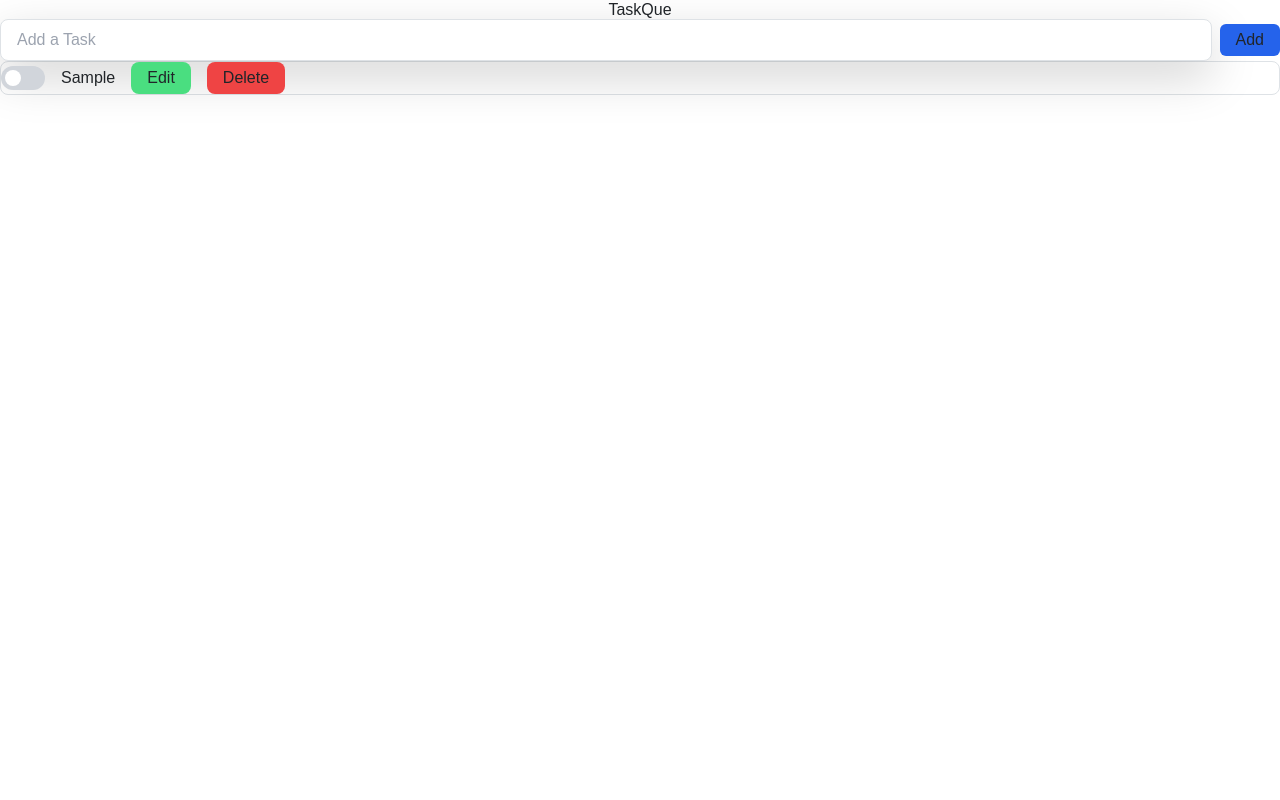
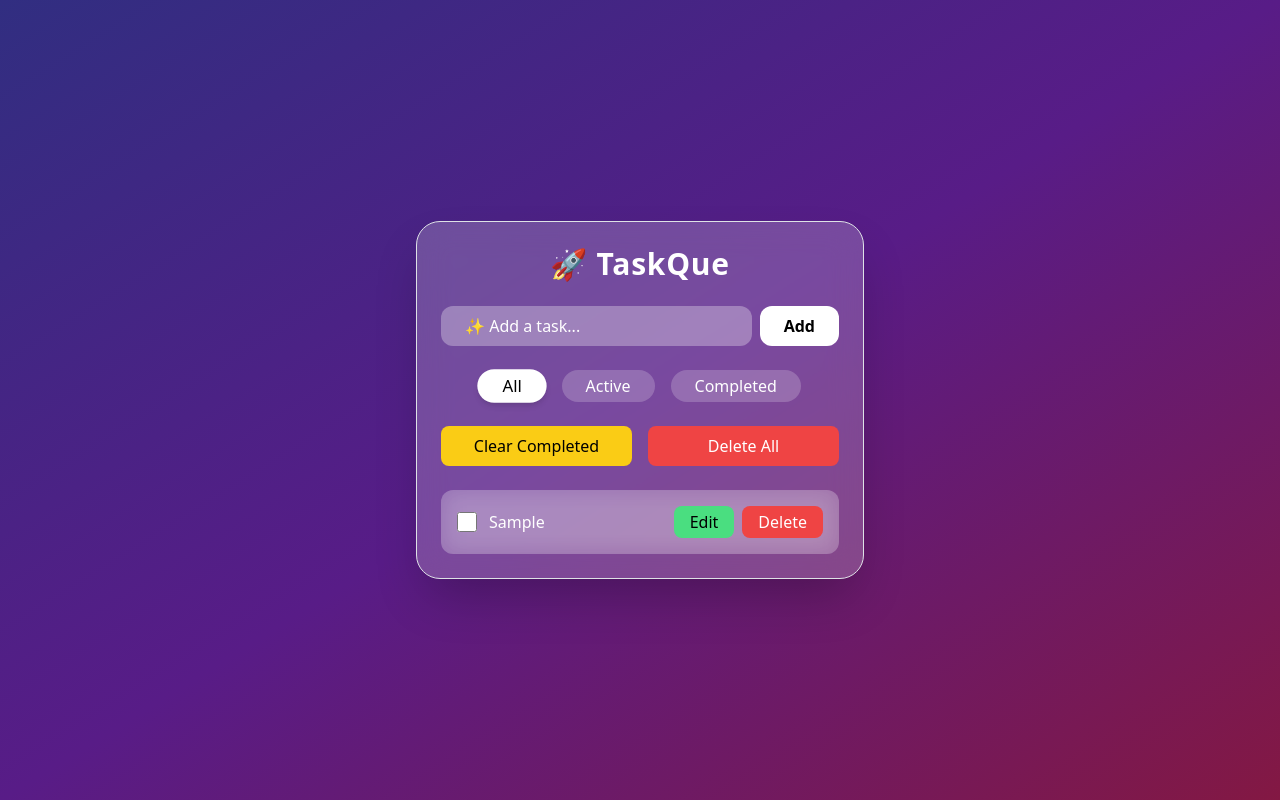
Before and after one commit to Ig-Ronit/TaskQue, a React (Create React App) app: page / in a window 1280 px wide. Both pictures are taken after typing "Sample" into the empty fields and a click on the button "Add". Built offline with nearby package versions, Linux system fonts and the light colour scheme.

Commit message:
code and UI upgrade

```diff
--- a/src/App.js
+++ b/src/App.js
@@ -1,26 +1,77 @@
 import "./styles.css";
-import { useEffect, useState } from "react";
 import TaskInput from "./Components/TaskInput";
 import TaskList from "./Components/TaskList";
+import UseTasks from "./Components/UseTasks";
 
 export default function App() {
-  const [tasks, setTasks] = useState(() => {
-    const stored = localStorage.getItem("tasks");
-    return stored ? JSON.parse(stored) : [];
-  });
-  useEffect(() => {
-    localStorage.setItem("tasks", JSON.stringify(tasks));
-  }, [tasks]);
-  const [editTask, setEditTask] = useState(null);
+  const {
+    setTasks,
+    filter,
+    setFilter,
+    editTask,
+    setEditTask,
+    filteredTasks,
+    handleClearCompleted,
+    handleDeleteAll,
+  } = UseTasks();
+
   return (
-    <div className="App">
-      <h2>TaskQue</h2>
-      <TaskInput
-        setTasks={setTasks}
-        editTask={editTask}
-        setEditTask={setEditTask}
-      />
-      <TaskList tasks={tasks} setTasks={setTasks} setEditTask={setEditTask} />
+    <div className="min-h-screen bg-gradient-to-br from-indigo-900 via-purple-900 to-pink-900 flex items-center justify-center p-4">
+      <div className="backdrop-blur-lg bg-white/20 border border-white/30 shadow-2xl rounded-3xl p-6 w-full max-w-md text-white">
+        <h2 className="text-3xl font-bold text-center mb-6 tracking-wide">
+          🚀 TaskQue
+        </h2>
+
+        <TaskInput
+          setTasks={setTasks}
+          editTask={editTask}
+          setEditTask={setEditTask}
+        />
+
+        {/* Filters */}
+        <div className="flex justify-center gap-3 mt-6">
+          {["all", "active", "completed"].map((type) => (
+            <button
+              key={type}
+              onClick={() => setFilter(type)}
+              className={`px-4 py-1 rounded-full capitalize transition-all duration-300
+              ${
+                filter === type
+                  ? "bg-white text-black shadow-md scale-105"
+                  : "bg-white/20 hover:bg-white/30"
+              }`}
+            >
+              {type}
+            </button>
+          ))}
+        </div>
+
+        {/* Actions */}
+        <div className="flex justify-between mt-6 gap-3">
+          <button
+            onClick={handleClearCompleted}
+            className="flex-1 bg-yellow-400 text-black py-2 rounded-lg hover:scale-105 transition"
+          >
+            Clear Completed
+          </button>
+
+          <button
+            onClick={handleDeleteAll}
+            className="flex-1 bg-red-500 py-2 rounded-lg hover:scale-105 transition"
+          >
+            Delete All
+          </button>
+        </div>
+
+        {/* Task List */}
+        <div className="mt-6">
+          <TaskList
+            tasks={filteredTasks}
+            setTasks={setTasks}
+            setEditTask={setEditTask}
+          />
+        </div>
+      </div>
     </div>
   );
 }
--- a/src/Components/TaskInput.js
+++ b/src/Components/TaskInput.js
@@ -8,35 +8,34 @@ const TaskInput = ({ setTasks, editTask, setEditTask }) => {
 
     if (editTask) {
       setTasks((prev) =>
-        prev.map((task) =>
-          task.id === editTask.id ? { ...task, text: text } : task
-        )
+        prev.map((task) => (task.id === editTask.id ? { ...task, text } : task))
       );
-
       setEditTask(null);
-      setText("");
     } else {
       setTasks((prev) => [...prev, { id: Date.now(), text, completed: false }]);
-      setText("");
     }
+
+    setText("");
   };
 
   useEffect(() => {
-    if (editTask) {
-      setText(editTask.text);
-    }
+    if (editTask) setText(editTask.text);
   }, [editTask]);
 
   return (
-    <div className="flex items-center gap-2">
+    <div className="flex gap-2">
       <input
-        className="w-full px-3 py-2 border rounded-lg shadow-lg focus:ring-2 focus:ring-indigo-500 focus:outline-none"
+        className="flex-1 px-4 py-2 rounded-xl bg-white/30 placeholder-white text-white outline-none focus:ring-2 focus:ring-white transition"
         type="text"
-        placeholder="Add a Task"
+        placeholder="✨ Add a task..."
         value={text}
         onChange={(e) => setText(e.target.value)}
       />
-      <button className="bg-blue-600 px-3 py-1 rounded-md" onClick={handleAdd}>
+
+      <button
+        onClick={handleAdd}
+        className="bg-white text-black px-4 py-2 rounded-xl hover:scale-105 transition font-semibold"
+      >
         {editTask ? "Update" : "Add"}
       </button>
     </div>
--- a/src/Components/TaskItem.js
+++ b/src/Components/TaskItem.js
@@ -2,43 +2,52 @@ const TaskItem = ({ task, setTasks, setEditTask }) => {
   const deleteTask = () => {
     setTasks((prev) => prev.filter((t) => t.id !== task.id));
   };
-  const handleEdit = () => {
-    setEditTask(task);
-  };
+
+  const handleEdit = () => setEditTask(task);
+
   const handleToggle = () => {
-    setTasks(
-      (prev) =>
+    setTasks((prev) =>
       prev.map((item) =>
         item.id === task.id ? { ...item, completed: !item.completed } : item
-        ),
-      console.log(task)
+      )
     );
   };
 
   return (
-    <div className="w-full flex items-center gap-3">
-      <label className="relative inline-flex items-center cursor-pointer">
+    <div className="flex items-center justify-between bg-white/20 backdrop-blur-md p-3 rounded-xl hover:scale-[1.02] transition">
+      {/* Toggle */}
       <input
         type="checkbox"
         checked={task.completed}
         onChange={handleToggle}
-          className="sr-only peer"
+        className="w-5 h-5 accent-green-400 cursor-pointer"
       />
-        <div className="w-11 h-6 bg-gray-300 rounded-full peer peer-checked:bg-green-500 transition"></div>
-        <div className="absolute left-1 top-1 w-4 h-4 bg-white rounded-full transition peer-checked:translate-x-5"></div>
-      </label>
-      <span className={`${task.completed ? "line-through text-gray-400" : ""}`}>
+
+      {/* Text */}
+      <span
+        className={`flex-1 ml-3 ${
+          task.completed ? "line-through text-white/50" : ""
+        }`}
+      >
         {task.text}
       </span>
+
+      {/* Buttons */}
+      <div className="flex gap-2">
         <button
-        className="bg-green-400 px-3 py-1 rounded-lg"
           onClick={handleEdit}
+          className="px-3 py-1 bg-green-400 text-black rounded-lg hover:scale-105 transition"
         >
           Edit
         </button>
-      <button className="bg-red-500 px-3 py-1 rounded-lg" onClick={deleteTask}>
+
+        <button
+          onClick={deleteTask}
+          className="px-3 py-1 bg-red-500 rounded-lg hover:scale-105 transition"
+        >
           Delete
         </button>
+      </div>
     </div>
   );
 };
--- a/src/Components/TaskList.js
+++ b/src/Components/TaskList.js
@@ -2,16 +2,21 @@ import TaskItem from "./TaskItem";
 
 const TaskList = ({ tasks, setTasks, setEditTask }) => {
   return (
-    <div className="border rounded-lg divide-y">
-      {tasks.map((task) => (
+    <div className="space-y-3">
+      {tasks.length === 0 ? (
+        <p className="text-center text-white/70">No tasks yet 👀</p>
+      ) : (
+        tasks.map((task) => (
           <TaskItem
             key={task.id}
             task={task}
             setTasks={setTasks}
             setEditTask={setEditTask}
           />
-      ))}
+        ))
+      )}
     </div>
   );
 };
+
 export default TaskList;
--- /dev/null
+++ b/src/Components/UseTasks.js
@@ -0,0 +1,38 @@
+import { useState, useEffect } from "react";
+
+export default function UseTasks() {
+  const [tasks, setTasks] = useState(() => {
+    const stored = localStorage.getItem("tasks");
+    return stored ? JSON.parse(stored) : [];
+  });
+  const [filter, setFilter] = useState("all");
+  const [editTask, setEditTask] = useState(null);
+  const handleClearCompleted = () => {
+    setTasks((prev) => prev.filter((task) => !task.completed));
+  };
+  const handleDeleteAll = () => {
+    setTasks([]);
+  };
+
+  useEffect(() => {
+    localStorage.setItem("tasks", JSON.stringify(tasks));
+  }, [tasks]);
+
+  const filteredTasks = tasks.filter((tasks) => {
+    if (filter === "active") return !tasks.completed;
+    if (filter === "completed") return tasks.completed;
+    return true;
+  });
+
+  return {
+    tasks,
+    setTasks,
+    filter,
+    setFilter,
+    editTask,
+    setEditTask,
+    filteredTasks,
+    handleClearCompleted,
+    handleDeleteAll,
+  };
+}
```
Lines whose indentation alone changed are shown as unchanged.
